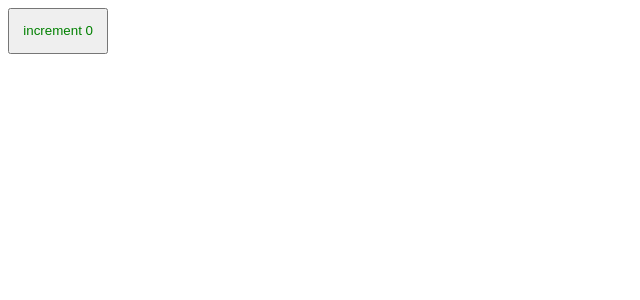
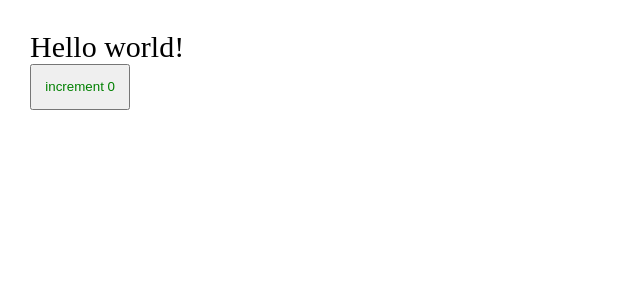
Before and after one commit to GapurEvloev/frontend-project, a React app: page / in a window 1280 px wide. Shown: the top 300 px of the page, without its empty margins (0-640 px from the left). Built offline with nearby package versions, Linux system fonts and the light colour scheme.

Commit message:
css modules setup

```diff
--- a/package.json
+++ b/package.json
@@ -19,6 +19,7 @@
     "@types/webpack-dev-server": "^4.7.2",
     "css-loader": "^6.6.0",
     "html-webpack-plugin": "^5.5.0",
+    "mini-css-extract-plugin": "^2.7.2",
     "sass": "^1.49.9",
     "sass-loader": "^12.6.0",
     "style-loader": "^3.3.1",
--- /dev/null
+++ b/src/App.tsx
@@ -0,0 +1,12 @@
+import { Counter } from "./components/Counter";
+
+const App: React.FC = () => {
+  return (
+    <div className="app">
+      Hello world!
+      <Counter/>
+    </div>
+  );
+};
+
+export default App;
--- a/src/components/Counter.scss
+++ b/src/components/Counter.module.scss
@@ -1,4 +1,4 @@
-button {
+.btn {
   color: green;
   padding: 1em;
 }
--- a/src/components/Counter.tsx
+++ b/src/components/Counter.tsx
@@ -1,5 +1,5 @@
 import { useState } from "react";
-import './Counter.scss'
+import classes from "./Counter.module.scss";
 
 export const Counter: React.FC = () => {
   const [count, setCount] = useState(0);
@@ -9,8 +9,8 @@
   };
 
   return (
-    <div>
-      <button onClick={increment}>increment {count}</button>
+    <div >
+      <button className={classes.btn} onClick={increment}>increment {count}</button>
     </div>
   );
 };
--- /dev/null
+++ b/src/index.scss
@@ -0,0 +1,10 @@
+* {
+  margin: 0;
+  padding: 0;
+  box-sizing: border-box;
+}
+
+.app {
+  padding: 1em;
+  font-size: 30px;
+}
--- a/src/index.tsx
+++ b/src/index.tsx
@@ -1,9 +1,5 @@
 import { render } from "react-dom";
-import { Counter } from "./components/Counter";
+import App from "./App";
+import "./index.scss";
 
-render(
-  <div>
-    <Counter />
-  </div>,
-  document.getElementById("root")
-);
+render(<App />, document.getElementById("root"));
```
Also changed, not shown: global.d.ts (added, +8 -0 lines).
